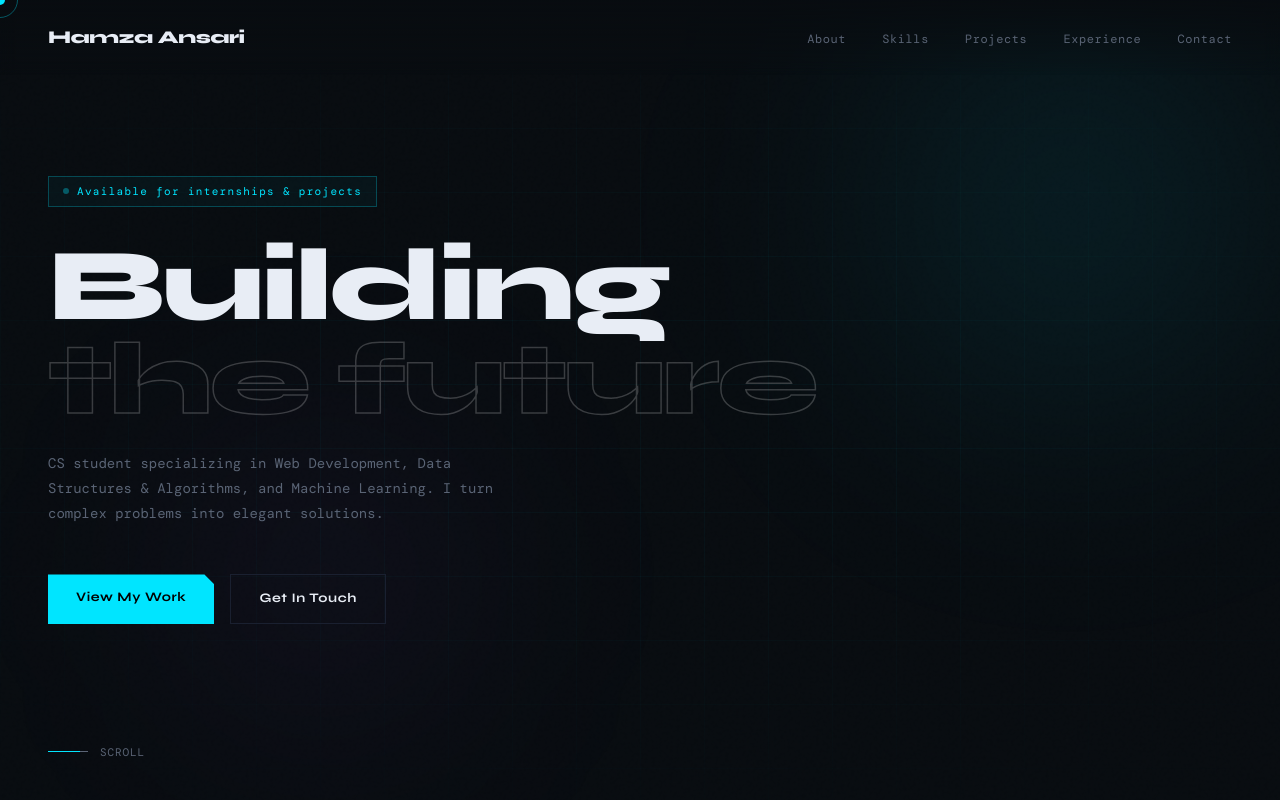
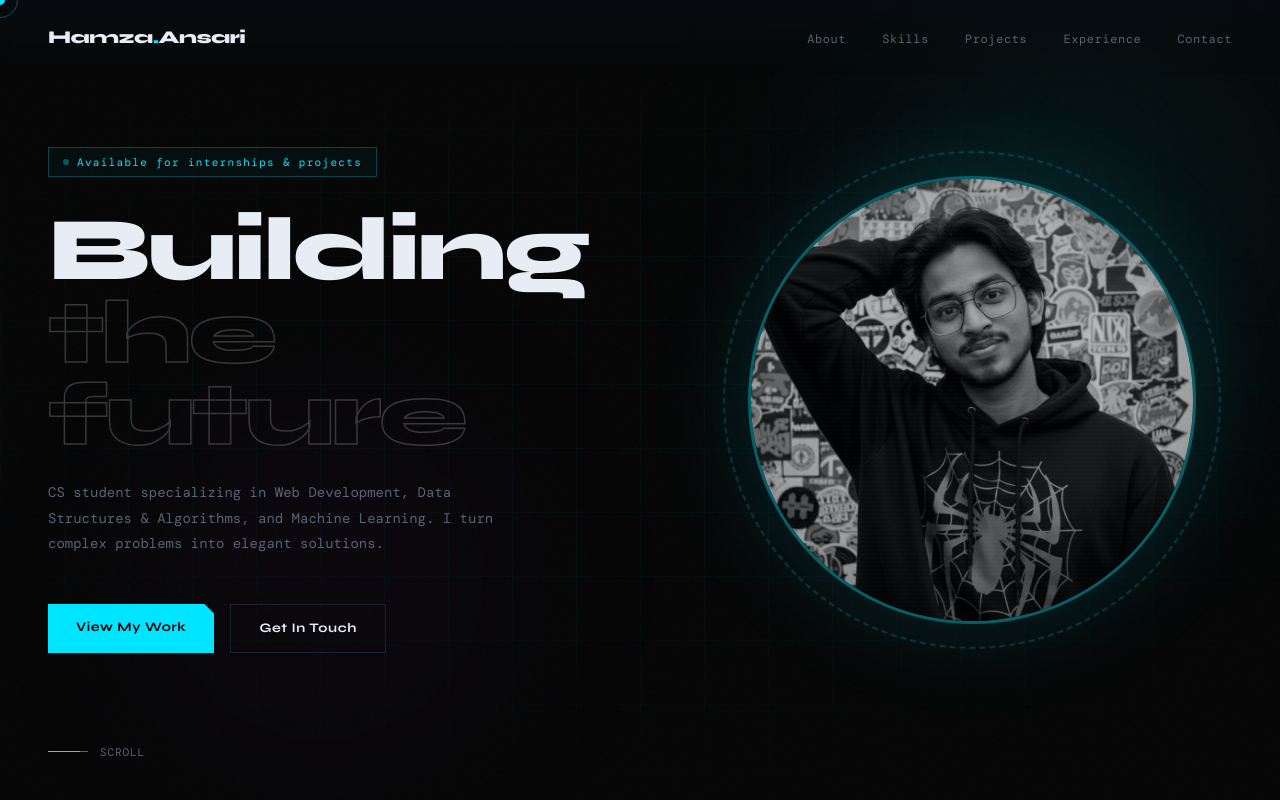
Before and after one commit to upskill-hamza/portfolio, a React (Create React App) app: page / in a window 1280 px wide. Shown: the top 800 px of the page. Built offline with nearby package versions, Linux system fonts and the light colour scheme; a web font is replaced by a local one.

Commit message:
Just made changes to the image

```diff
--- a/src/components/Hero.jsx
+++ b/src/components/Hero.jsx
@@ -1,5 +1,5 @@
 /**
- * Hero — full-viewport landing section with animated orbs and grid.
+ * Hero — full-viewport landing section with animated orbs, grid, and holographic profile.
  */
 export default function Hero() {
   return (
@@ -12,6 +12,7 @@ export default function Hero() {
         padding: "0 48px",
         position: "relative",
         overflow: "hidden",
+        background: "#060606", // Ensuring a dark base for the blend
       }}
     >
       {/* Grid overlay */}
@@ -44,8 +45,21 @@ export default function Hero() {
         }}
       />
 
-      {/* Content */}
-      <div style={{ maxWidth: "900px", position: "relative", zIndex: 2 }}>
+      {/* NEW: Main Layout Wrapper (Flexbox) */}
+      <div style={{
+        maxWidth: "1300px",
+        width: "100%",
+        margin: "0 auto",
+        display: "flex",
+        alignItems: "center",
+        justifyContent: "space-between",
+        gap: "40px",
+        position: "relative",
+        zIndex: 2
+      }}>
+
+        {/* LEFT COLUMN: Text Content */}
+        <div style={{ flex: "1.2", maxWidth: "800px" }}>
           {/* Badge */}
           <div
             style={{
@@ -78,7 +92,7 @@ export default function Hero() {
           {/* Heading */}
           <h1
             style={{
-            fontSize: "clamp(56px, 8vw, 108px)",
+              fontSize: "clamp(48px, 7vw, 92px)", // Slightly smaller to accommodate photo
               fontWeight: 800,
               lineHeight: 0.92,
               letterSpacing: "-3px",
@@ -125,7 +139,67 @@ export default function Hero() {
             }}
           >
             <a href="#projects" className="btn-primary hoverable">View My Work</a>
-          <a href="#contact"  className="btn-outline  hoverable">Get In Touch</a>
+            <a href="#contact" className="btn-outline  hoverable">Get In Touch</a>
+          </div>
+        </div>
+
+        {/* RIGHT COLUMN: Holographic Image Portal */}
+        <div className="spinning-ring-container" style={{
+          flex: "1",
+          display: "flex",
+          justifyContent: "center",
+          alignItems: "center",
+          animation: "fadeUp 1s 0.8s both"
+        }}>
+          <div style={{ position: "relative", width: "clamp(300px, 35vw, 450px)", aspectRatio: "1/1" }}>
+
+            {/* 1. Rotating Outer Ring */}
+            <div
+              className="spinning-ring"
+              style={{
+                position: "absolute",
+                inset: "-25px",
+                border: "2px dashed rgba(0,229,255,0.2)",
+                borderRadius: "50%",
+                animation: "spin 60s linear infinite",
+              }}
+            />
+
+            {/* 2. Inner Glow Aura */}
+            <div style={{
+              position: "absolute",
+              inset: "0",
+              background: "radial-gradient(circle, rgba(0,229,255,0.1) 0%, transparent 70%)",
+              borderRadius: "50%",
+            }} />
+
+            {/* 3. The Image Portal */}
+            <div className="image-portal" style={{
+
+              width: "100%", height: "100%", borderRadius: "50%", overflow: "hidden",
+              border: "3px solid rgba(0,229,255,0.4)", background: "#060606",
+              boxShadow: "0 0 100px rgba(0,229,255,0.15)", position: "relative"
+            }}>
+              <img
+                src="/hero.jpg"
+                alt="Profile"
+                style={{
+                  width: "100%",
+                  height: "100%",
+                  objectFit: "cover",
+                  filter: "grayscale(100%) contrast(1.1) brightness(0.9) drop-shadow(3px 0px 0px rgba(0,255,255,0.4)) drop-shadow(-3px 0px 0px rgba(255,0,50,0.4))", opacity: 0.85
+                }}
+              />
+
+              {/* Scanline Overlay Effect */}
+              <div className="hologram-scan" style={{
+                position: "absolute", inset: 0,
+                background: "linear-gradient(to bottom, transparent 50%, rgba(0,229,255,0.03) 50%)",
+                backgroundSize: "100% 4px",
+                pointerEvents: "none"
+              }} />
+            </div>
+          </div>
         </div>
       </div>
 
--- a/src/components/Nav.jsx
+++ b/src/components/Nav.jsx
@@ -38,7 +38,7 @@ export default function Nav() {
           textDecoration: "none",
         }}
       >
-        Hamza<span style={{ color: "#00e5ff" }}>  </span>Ansari
+        Hamza<span style={{ color: "#00e5ff" }}>.</span>Ansari
       </a>
 
       {/* Links */}
--- a/src/styles/index.css
+++ b/src/styles/index.css
@@ -198,3 +198,37 @@ pre { font-family: 'DM Mono', monospace; }
   .nav-links { display: none !important; }
   footer { flex-direction: column !important; gap: 8px !important; text-align: center !important; }
 }
+@keyframes spin {
+  from { transform: rotate(0deg); }
+  to { transform: rotate(360deg); }
+}
+
+.spinning-ring {
+  animation: spin 60s linear infinite;
+}
+
+/* Optional: Subtle scanline pulse */
+.hologram-scan {
+  animation: pulse 4s ease-in-out infinite;
+}
+
+@keyframes pulse {
+  0%, 100% { opacity: 0.4; }
+  50% { opacity: 0.8; }
+}
+
+/* 1. Add color transition to the image */
+.spinning-ring-container img {
+  transition: filter 0.3s ease, opacity 0.3s ease;
+}
+
+/* 2. Remove grayscale on hover */
+.spinning-ring-container:hover img {
+  filter: grayscale(0%) contrast(1.1) brightness(1.0) !important;
+  opacity: 1 !important;
+}
+
+/* 3. Increase glow on hover */
+.spinning-ring-container:hover .image-portal {
+  box-shadow: 0 0 120px rgba(0,229,255,0.4) !important;
+}
```
Also changed, not shown: public/download.png (added), public/removed.png (added). Lines whose indentation alone changed are shown as unchanged.
